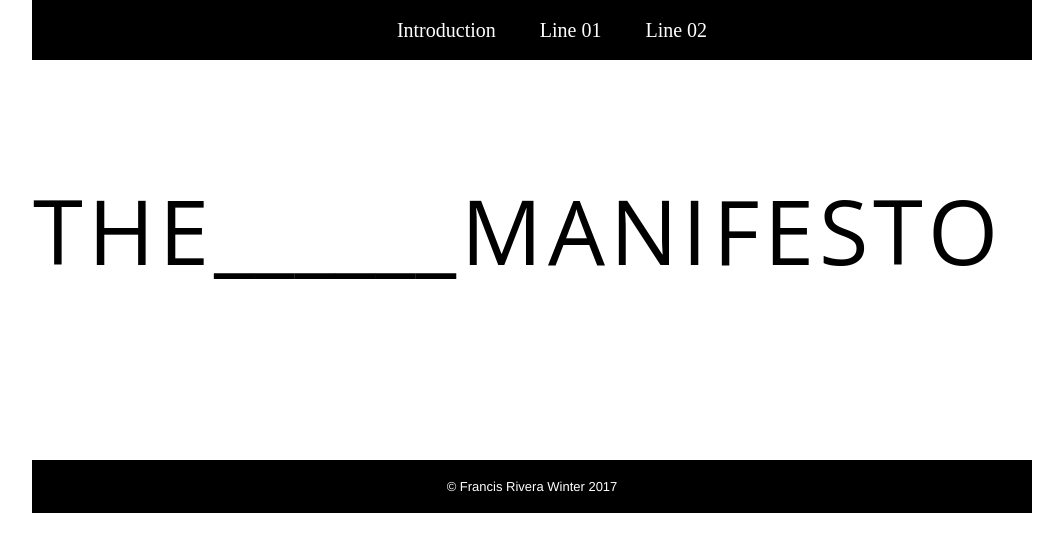
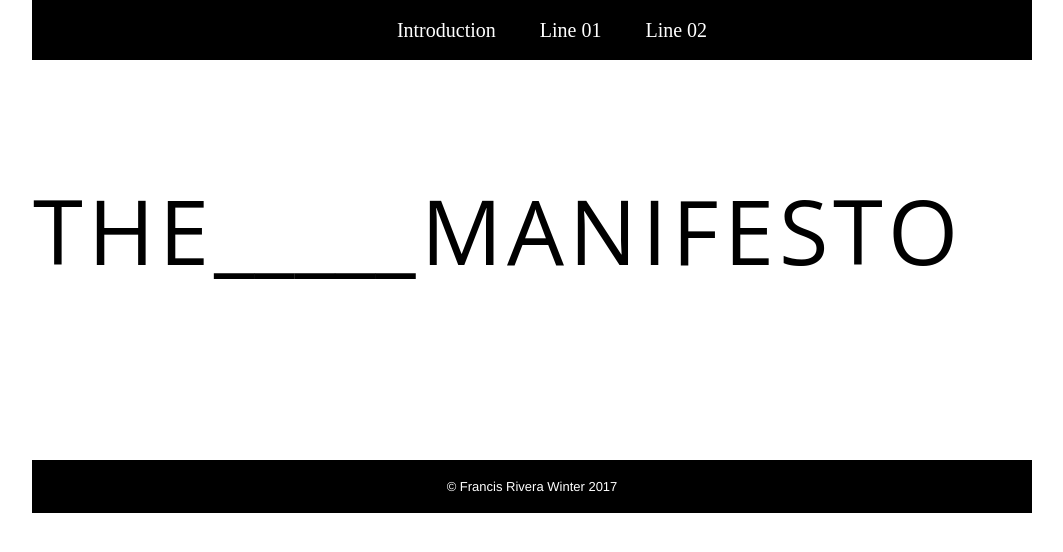
Before and after one commit to blackwing415/animation, a plain HTML site: page index.html in a window 1280 px wide. Shown: the whole page, without its empty margins (118-1181 px from the left). Drawn offline with Linux system fonts and the light colour scheme.

Commit message:
Update index.html

```diff
--- a/index.html
+++ b/index.html
@@ -32,7 +32,7 @@
     <p>T</p>
     <p>H</p>
     <p>E</p>
-    <p>______</p>
+    <p>_____</p>
     <p>M</p>
     <p>A</p>
     <p>N</p>
```
